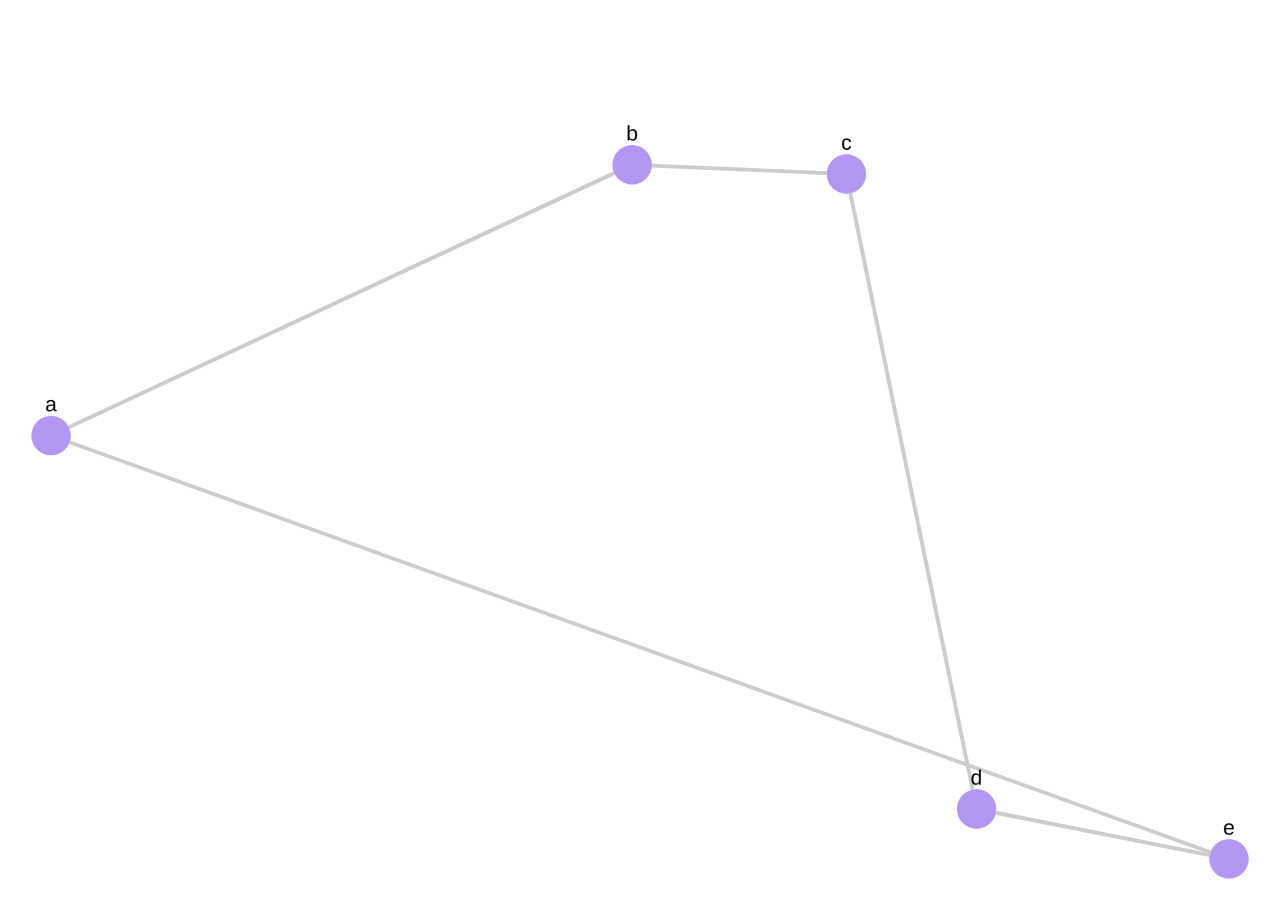
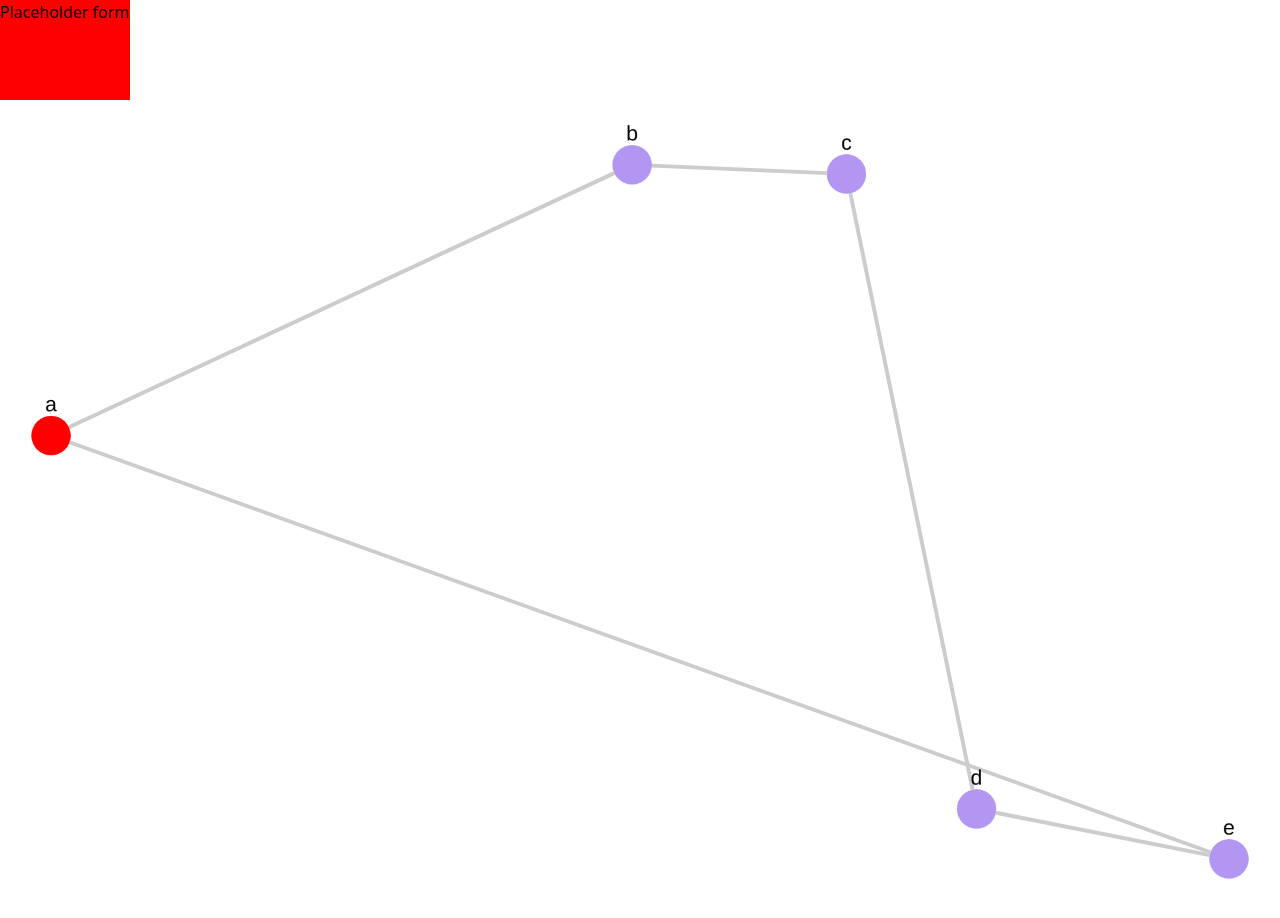
Before and after one commit to alansun25/infection-networks, a React (Create React App) app: page / in a window 1280 px wide. Shown: the top 918 px of the page. Built offline with nearby package versions, Linux system fonts and the light colour scheme.

Commit message:
Tests with conditional styling; created placeholder where form/about will be

```diff
--- a/src/components/Graph.js
+++ b/src/components/Graph.js
@@ -7,7 +7,7 @@ export default function Graph() {
     cytoscape({
       container: graphContainer.current,
       elements: [
-        { data: { id: 'a' } },
+        { data: { id: 'a', status: 'infected' } },
         { data: { id: 'b' } },
         { data: { id: 'c' } },
         { data: { id: 'd' } },
@@ -22,7 +22,7 @@ export default function Graph() {
         {
           selector: 'node',
           style: {
-            'background-color': '#b396f1',
+            'background-color': node => node.data('status') === 'infected' ? 'red' : '#b396f1',
             'label': 'data(id)'
           }
         },
@@ -42,7 +42,9 @@ export default function Graph() {
   });
 
   return (
-    <div>
+    // Switch styles to Tailwind after testing
+    <div style={{position: 'relative'}}>
+      <div style={{background: 'red', position: 'fixed', zIndex: '1', height: '100px'}}>Placeholder form</div>
       <div ref={graphContainer} style={{height: '1000px'}}></div>
     </div>
   );
```
